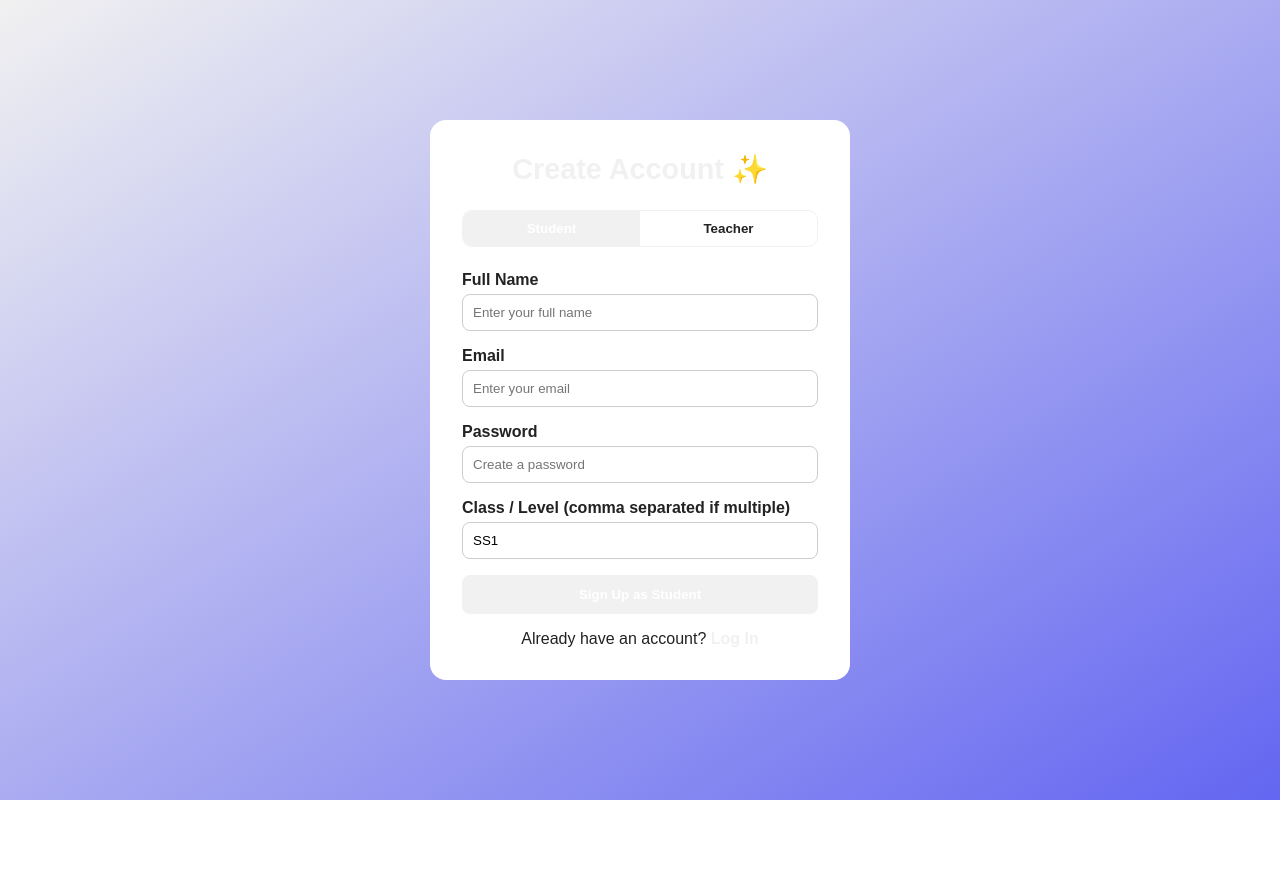
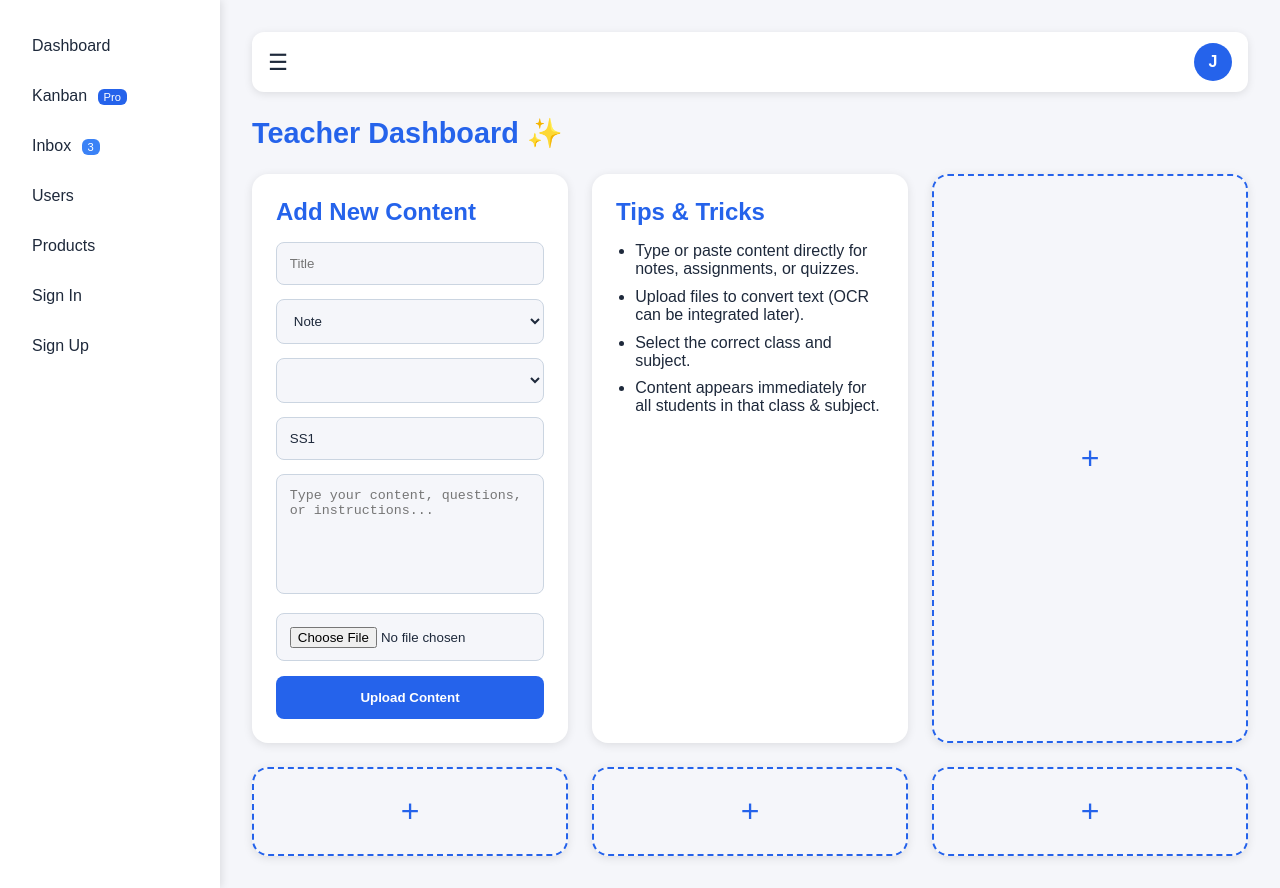
Before and after one commit to mini-fcmb/MegaPend, a React (Vite) app: page /signup in a window 1280 px wide. Before the commit the page ends 800 px from the top, so only its background shows below. Built offline with nearby package versions, Linux system fonts and the light colour scheme.

Commit message:
dashboard update

```diff
--- a/src/App.tsx
+++ b/src/App.tsx
@@ -2,14 +2,16 @@ import { Routes, Route } from "react-router-dom";
 import Home from "./pages/Home";
 import Login from "./pages/login";
 import Signup from "./pages/signup";
+import TeacherDashboard from "./pages/teacher";
 import ProtectedRoute from "./components/protectedroute";
 function App() {
   return (
-    <Routes>
+    <TeacherDashboard />
+    /*<Routes>
       <Route path="/" element={<Home />} />
       <Route path="/login" element={<Login />} />
       <Route path="/signup" element={<Signup />} />
-    </Routes>
+  </Routes>*/
   );
 }
 export default App;
--- /dev/null
+++ b/src/pages/teacher.css
@@ -0,0 +1,281 @@
+/* ===== General Layout ===== */
+.dashboard {
+  display: flex;
+  min-height: 100vh;
+  font-family: "Poppins", sans-serif;
+  background: var(--bg);
+  color: var(--text);
+  transition: background 0.3s, color 0.3s;
+}
+
+:root {
+  --bg: #f5f6fa;
+  --text: #1e293b;
+  --card: #ffffff;
+  --accent: #2563eb;
+  --shadow: rgba(0, 0, 0, 0.1);
+}
+
+.dark {
+  --bg: #0f172a;
+  --text: #e2e8f0;
+  --card: #1e293b;
+  --accent: #60a5fa;
+  --shadow: rgba(255, 255, 255, 0.05);
+}
+
+/* ===== Sidebar ===== */
+.sidebar {
+  width: 220px;
+  background: var(--card);
+  box-shadow: 2px 0 8px var(--shadow);
+  padding: 1.5rem 1rem;
+  transition: transform 0.3s ease-in-out;
+}
+
+.sidebar ul {
+  list-style: none;
+  padding: 0;
+}
+
+.sidebar li {
+  padding: 0.8rem 1rem;
+  border-radius: 8px;
+  margin-bottom: 0.4rem;
+  font-weight: 500;
+  cursor: pointer;
+  transition: background 0.2s;
+}
+
+.sidebar li:hover {
+  background: var(--accent);
+  color: #fff;
+}
+
+.sidebar .badge {
+  background: var(--accent);
+  color: #fff;
+  font-size: 0.7rem;
+  padding: 2px 6px;
+  border-radius: 6px;
+  margin-left: 6px;
+}
+
+.sidebar .badge.blue {
+  background: #3b82f6;
+}
+
+/* Collapsed sidebar */
+.sidebar.open {
+  transform: translateX(0);
+}
+
+@media (max-width: 768px) {
+  .sidebar {
+    position: fixed;
+    top: 0;
+    left: 0;
+    height: 100%;
+    transform: translateX(-100%);
+    z-index: 100;
+  }
+  .sidebar.open {
+    transform: translateX(0);
+  }
+}
+
+/* ===== Main Section ===== */
+.main {
+  flex: 1;
+  padding: 2rem;
+  position: relative;
+}
+
+/* ===== Top Bar ===== */
+.top-bar {
+  display: flex;
+  justify-content: space-between;
+  align-items: center;
+  background: var(--card);
+  box-shadow: 0 2px 8px var(--shadow);
+  padding: 0.7rem 1rem;
+  border-radius: 12px;
+  margin-bottom: 1.5rem;
+}
+
+.sidebar-toggle {
+  background: none;
+  border: none;
+  font-size: 1.4rem;
+  cursor: pointer;
+  color: var(--text);
+}
+
+.avatar-wrapper {
+  position: relative;
+  cursor: pointer;
+}
+
+.avatar {
+  width: 38px;
+  height: 38px;
+  border-radius: 50%;
+  object-fit: cover;
+}
+
+.avatar-placeholder {
+  width: 38px;
+  height: 38px;
+  border-radius: 50%;
+  background: var(--accent);
+  color: #fff;
+  display: flex;
+  align-items: center;
+  justify-content: center;
+  font-weight: bold;
+}
+
+.avatar-dropdown {
+  position: absolute;
+  right: 0;
+  top: 45px;
+  background: var(--card);
+  box-shadow: 0 4px 12px var(--shadow);
+  border-radius: 8px;
+  padding: 0.5rem;
+  width: 160px;
+  animation: fadeIn 0.25s ease-in-out;
+}
+
+.avatar-dropdown button {
+  display: block;
+  width: 100%;
+  background: none;
+  border: none;
+  color: var(--text);
+  text-align: left;
+  padding: 0.5rem 0.7rem;
+  border-radius: 6px;
+  cursor: pointer;
+}
+
+.avatar-dropdown button:hover {
+  background: var(--accent);
+  color: #fff;
+}
+
+/* ===== Dashboard Title ===== */
+.dashboard-title {
+  font-size: 1.8rem;
+  font-weight: 700;
+  margin-bottom: 1.5rem;
+  color: var(--accent);
+}
+
+/* ===== Grid ===== */
+.content-grid {
+  display: grid;
+  grid-template-columns: repeat(auto-fit, minmax(280px, 1fr));
+  gap: 1.5rem;
+}
+
+/* ===== Cards ===== */
+.card {
+  background: var(--card);
+  border-radius: 16px;
+  box-shadow: 0 2px 10px var(--shadow);
+  padding: 1.5rem;
+  transition: transform 0.3s ease, box-shadow 0.3s ease;
+}
+
+.card:hover {
+  transform: translateY(-4px);
+  box-shadow: 0 6px 18px var(--shadow);
+}
+
+.form-card h2,
+.tips-card h2 {
+  color: var(--accent);
+  margin-bottom: 1rem;
+}
+
+/* ===== Form ===== */
+.content-form input,
+.content-form select,
+.content-form textarea {
+  width: 100%;
+  margin-bottom: 0.9rem;
+  padding: 0.8rem;
+  border: 1px solid #cbd5e1;
+  border-radius: 8px;
+  background: var(--bg);
+  color: var(--text);
+  outline: none;
+  transition: border 0.2s;
+}
+
+.content-form input:focus,
+.content-form select:focus,
+.content-form textarea:focus {
+  border-color: var(--accent);
+}
+
+.content-form textarea {
+  height: 120px;
+  resize: none;
+}
+
+.content-form button {
+  width: 100%;
+  background: var(--accent);
+  color: #fff;
+  border: none;
+  border-radius: 8px;
+  padding: 0.9rem;
+  font-weight: 600;
+  cursor: pointer;
+  transition: background 0.2s;
+}
+
+.content-form button:hover {
+  background: #1e40af;
+}
+
+/* ===== Tips Card ===== */
+.tips-card ul {
+  list-style: disc;
+  margin-left: 1.2rem;
+  color: var(--text);
+}
+
+.tips-card li {
+  margin-bottom: 0.6rem;
+}
+
+/* ===== Empty Cards ===== */
+.card.empty {
+  display: flex;
+  align-items: center;
+  justify-content: center;
+  font-size: 2rem;
+  color: var(--accent);
+  cursor: pointer;
+  border: 2px dashed var(--accent);
+  background: transparent;
+}
+
+.card.empty:hover {
+  background: rgba(37, 99, 235, 0.1);
+}
+
+/* ===== Animations ===== */
+@keyframes fadeIn {
+  from {
+    opacity: 0;
+    transform: translateY(-5px);
+  }
+  to {
+    opacity: 1;
+    transform: translateY(0);
+  }
+}
--- a/src/pages/teacher.tsx
+++ b/src/pages/teacher.tsx
@@ -1,11 +1,17 @@
-import { useState, FormEvent } from "react";
-import { addContent } from "../firebase/contentService"; // your addContent function
+// src/pages/TeacherDashboard.tsx
+import { useState, FormEvent, useEffect } from "react";
+import { addContent } from "../firebase/contentService";
 import { useLocation } from "react-router-dom";
+import "./teacher.css";
 
 export default function TeacherDashboard() {
   const location = useLocation();
   const teacherSubjects = location.state?.subjects || [];
+  const teacherName = "John Doe"; // Replace with actual teacher name
+  const teacherPhoto = ""; // Replace with actual profile photo URL
 
+  const [sidebarOpen, setSidebarOpen] = useState(false);
+  const [avatarOpen, setAvatarOpen] = useState(false);
   const [title, setTitle] = useState("");
   const [type, setType] = useState<"note" | "assignment" | "quiz">("note");
   const [subject, setSubject] = useState(teacherSubjects[0] || "");
@@ -13,14 +19,20 @@ export default function TeacherDashboard() {
   const [description, setDescription] = useState("");
   const [file, setFile] = useState<File | null>(null);
   const [loading, setLoading] = useState(false);
+  const [isDark, setIsDark] = useState(false);
+
+  useEffect(() => {
+    setIsDark(document.documentElement.classList.contains("dark"));
+  }, []);
+
+  const toggleSidebar = () => setSidebarOpen(!sidebarOpen);
+  const toggleAvatar = () => setAvatarOpen(!avatarOpen);
 
   const handleSubmit = async (e: FormEvent) => {
     e.preventDefault();
     setLoading(true);
 
     try {
-      // If file is uploaded, you can integrate a file-to-text conversion here
-      // For now, we will just store description + metadata
       await addContent(
         title,
         type,
@@ -29,7 +41,6 @@ export default function TeacherDashboard() {
         description,
         "teacherId"
       );
-
       alert("Content uploaded successfully!");
       setTitle("");
       setDescription("");
@@ -42,29 +53,71 @@ export default function TeacherDashboard() {
   };
 
   return (
-    <div className="min-h-screen bg-gray-100 p-6">
-      <h1 className="text-3xl font-bold mb-6 text-center animate-pulse">
-        Teacher Dashboard ✨
-      </h1>
+    <div className={`dashboard ${isDark ? "dark" : ""}`}>
+      {/* Sidebar */}
+      <aside className={`sidebar ${sidebarOpen ? "open" : ""}`}>
+        <ul>
+          <li>Dashboard</li>
+          <li>
+            Kanban <span className="badge">Pro</span>
+          </li>
+          <li>
+            Inbox <span className="badge blue">3</span>
+          </li>
+          <li>Users</li>
+          <li>Products</li>
+          <li>Sign In</li>
+          <li>Sign Up</li>
+        </ul>
+      </aside>
 
-      <div className="max-w-4xl mx-auto bg-white rounded-xl shadow-lg p-6 space-y-6 animate-fadeIn">
-        <h2 className="text-xl font-semibold">Add New Content</h2>
+      {/* Main Content */}
+      <div className="main">
+        {/* Top Navbar */}
+        <div className="top-bar">
+          <button className="sidebar-toggle" onClick={toggleSidebar}>
+            ☰
+          </button>
 
-        <form onSubmit={handleSubmit} className="space-y-4">
+          {/* Avatar */}
+          <div className="avatar-wrapper" onClick={toggleAvatar}>
+            {teacherPhoto ? (
+              <img src={teacherPhoto} alt="Profile" className="avatar" />
+            ) : (
+              <div className="avatar-placeholder">
+                {teacherName.charAt(0).toUpperCase()}
+              </div>
+            )}
+            {avatarOpen && (
+              <div className="avatar-dropdown">
+                <p>{teacherName}</p>
+                <button>Profile</button>
+                <button>Settings</button>
+                <button>Logout</button>
+              </div>
+            )}
+          </div>
+        </div>
+
+        <h1 className="dashboard-title animate-pulse">Teacher Dashboard ✨</h1>
+
+        <div className="content-grid">
+          {/* Add New Content Form */}
+          <div className="card form-card">
+            <h2>Add New Content</h2>
+            <form onSubmit={handleSubmit} className="content-form">
               <input
                 type="text"
                 placeholder="Title"
                 value={title}
                 onChange={(e) => setTitle(e.target.value)}
                 required
-            className="w-full p-3 border rounded-lg focus:outline-none focus:ring-2 focus:ring-blue-400 transition"
               />
 
-          <div className="flex gap-4 flex-wrap">
+              <div className="form-row">
                 <select
                   value={type}
                   onChange={(e) => setType(e.target.value as any)}
-              className="p-3 border rounded-lg focus:outline-none focus:ring-2 focus:ring-blue-400 transition"
                 >
                   <option value="note">Note</option>
                   <option value="assignment">Assignment</option>
@@ -74,7 +127,6 @@ export default function TeacherDashboard() {
                 <select
                   value={subject}
                   onChange={(e) => setSubject(e.target.value)}
-              className="p-3 border rounded-lg focus:outline-none focus:ring-2 focus:ring-blue-400 transition"
                 >
                   {teacherSubjects.map((s: string) => (
                     <option key={s} value={s}>
@@ -85,50 +137,56 @@ export default function TeacherDashboard() {
 
                 <input
                   type="text"
-              placeholder="Class Level (SS1, SS2...)"
+                  placeholder="Class Level"
                   value={classLevel}
                   onChange={(e) => setClassLevel(e.target.value)}
-              className="p-3 border rounded-lg focus:outline-none focus:ring-2 focus:ring-blue-400 transition"
                 />
               </div>
 
               <textarea
-            placeholder="Type your content, questions, or instructions here..."
+                placeholder="Type your content, questions, or instructions..."
                 value={description}
                 onChange={(e) => setDescription(e.target.value)}
-            className="w-full p-3 border rounded-lg focus:outline-none focus:ring-2 focus:ring-blue-400 transition resize-none h-32"
               />
 
               <input
                 type="file"
                 onChange={(e) => setFile(e.target.files?.[0] || null)}
-            className="block"
               />
 
-          <button
-            type="submit"
-            disabled={loading}
-            className="bg-blue-500 text-white px-6 py-3 rounded-lg hover:bg-blue-600 transition"
-          >
+              <button type="submit" disabled={loading}>
                 {loading ? "Uploading..." : "Upload Content"}
               </button>
             </form>
           </div>
 
-      <div className="mt-10 max-w-4xl mx-auto p-6 bg-white rounded-xl shadow-lg animate-fadeIn">
-        <h2 className="text-xl font-semibold mb-4">Tips & Tricks</h2>
-        <ul className="list-disc list-inside text-gray-700 space-y-2">
+          {/* Tips & Tricks */}
+          <div className="card tips-card">
+            <h2>Tips & Tricks</h2>
+            <ul>
               <li>
-            Type or paste content directly for notes, assignments, or quizzes.
+                Type or paste content directly for notes, assignments, or
+                quizzes.
               </li>
-          <li>Upload files to convert text (OCR can be integrated later).</li>
-          <li>Make sure you select the correct class and subject.</li>
+              <li>
+                Upload files to convert text (OCR can be integrated later).
+              </li>
+              <li>Select the correct class and subject.</li>
               <li>
                 Content appears immediately for all students in that class &
                 subject.
               </li>
             </ul>
           </div>
+
+          {/* Placeholder cards */}
+          {[...Array(4)].map((_, i) => (
+            <div key={i} className="card empty">
+              +
+            </div>
+          ))}
+        </div>
+      </div>
     </div>
   );
 }
--- a/src/teacher.css
+++ /dev/null
@@ -1,93 +0,0 @@
-body {
-    font-family: Arial, sans-serif;
-    background: #f4f4f4;
-    margin: 0;
-  }
-
-  .dashboard {
-    max-width: 900px;
-    margin: 2rem auto;
-    padding: 1rem;
-  }
-
-  .dashboard-title {
-    text-align: center;
-    font-size: 2rem;
-    margin-bottom: 2rem;
-    animation: pulse 2s infinite;
-  }
-
-  .card {
-    background: white;
-    padding: 1.5rem;
-    margin-bottom: 1.5rem;
-    border-radius: 8px;
-    box-shadow: 0 4px 10px rgba(0,0,0,0.1);
-    animation: fadeIn 0.8s ease-in-out;
-  }
-
-  .form input,
-  .form select,
-  .form textarea {
-    width: 100%;
-    padding: 0.6rem;
-    margin-bottom: 1rem;
-    border-radius: 5px;
-    border: 1px solid #ccc;
-    transition: all 0.3s;
-  }
-
-  .form input:focus,
-  .form select:focus,
-  .form textarea:focus {
-    outline: none;
-    border-color: #4a90e2;
-    box-shadow: 0 0 5px #4a90e2;
-  }
-
-  .row {
-    display: flex;
-    gap: 0.8rem;
-    flex-wrap: wrap;
-    margin-bottom: 1rem;
-  }
-
-  button {
-    background: #4a90e2;
-    color: white;
-    padding: 0.7rem 1.5rem;
-    border: none;
-    border-radius: 5px;
-    cursor: pointer;
-    transition: 0.3s;
-  }
-
-  button:hover {
-    background: #357ab8;
-  }
-
-  button:disabled {
-    background: #999;
-    cursor: not-allowed;
-  }
-
-  .tips ul {
-    list-style: disc;
-    padding-left: 1.2rem;
-  }
-
-  @keyframes pulse {
-    0%, 100% { opacity: 1; }
-    50% { opacity: 0.6; }
-  }
-
-  @keyframes fadeIn {
-    from { opacity: 0; transform: translateY(20px);}
-    to { opacity: 1; transform: translateY(0);}
-  }
-
-  @media (max-width: 600px) {
-    .row {
-      flex-direction: column;
-    }
-  }
```
Lines whose indentation alone changed are shown as unchanged.
